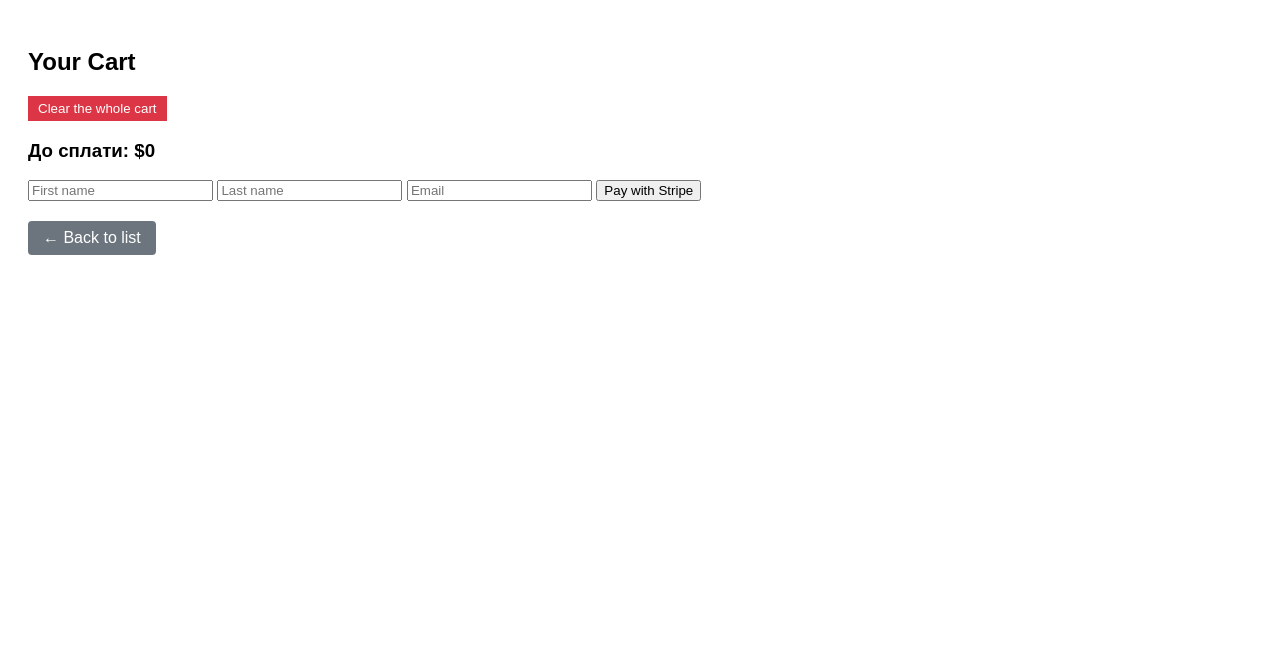
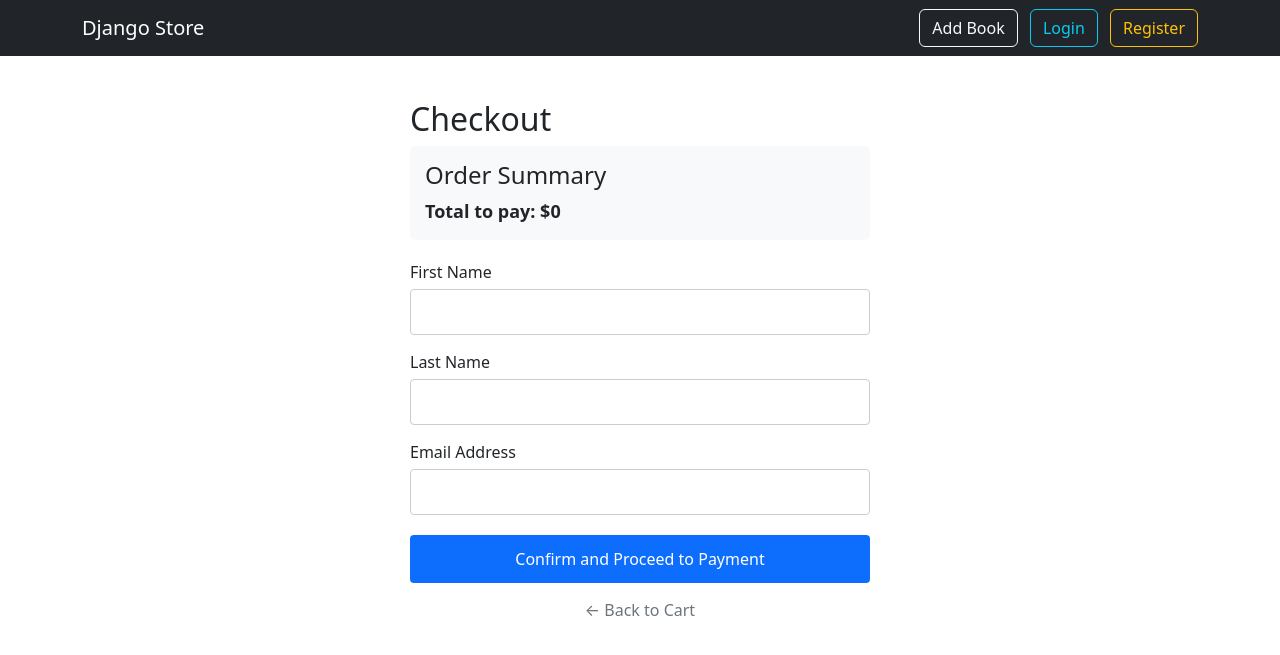
Before and after one commit to Ek1poz/python-course-projects, a Django app: page /books/checkout/ in a window 1280 px wide. Shown: the top 655 px of the page. Run offline with Django 5.2, Linux system fonts and the light colour scheme; parts of the project's set-up code (start-up, migrations or seed data) failed here and were passed over.

Commit message:
Modify the checkout templates

```diff
--- a/Homework_10_1_Django/my_app/urls.py
+++ b/Homework_10_1_Django/my_app/urls.py
@@ -29,6 +29,10 @@ urlpatterns = [
     path("logout/", UserLogoutView.as_view(), name="logout"),
     path("cart/add/<int:book_id>/", views.cart_add, name="cart_add"),
     path("cart/remove/<int:book_id>/", views.cart_remove, name="cart_remove"),
-    path("checkout/", views.order_create, name="order_create"),
     path('cart/clear/', views.cart_clear, name='cart_clear'),
+    path('cart/', views.cart_detail, name='cart_detail'),
+    path('payment/process/<int:order_id>/', views.payment_process, name='payment_process'),
+    path('payment/completed/', views.payment_completed, name='payment_completed'),
+    path('payment/canceled/', views.payment_canceled, name='payment_canceled'),
+    path('checkout/', views.order_create, name='order_create'),
 ]
--- a/Homework_10_1_Django/my_app/views.py
+++ b/Homework_10_1_Django/my_app/views.py
@@ -13,7 +13,7 @@ from django.db import transaction
 from django.db.models import Count, F, Q, QuerySet, Model
 from django.http import HttpRequest, HttpResponse
 from django.shortcuts import render, redirect, get_object_or_404
-from django.urls import reverse_lazy
+from django.urls import reverse_lazy, reverse
 from django.views.decorators.http import require_POST
 from django.views.generic import (
     CreateView,
@@ -153,23 +153,26 @@ class UserLogoutView(LogoutView):
     next_page = reverse_lazy("books:book_list")
 
 
+def cart_detail(request: HttpRequest) -> HttpResponse:
+    """
+    Render the cart detail page displaying all added items.
+    """
+    cart = Cart(request)
+    return render(request, "cart/detail.html", {"cart": cart})
+
+
 def order_create(request: HttpRequest) -> HttpResponse:
     """
-    Handle order creation, process cart items, send confirmation email,
-    and redirect to Stripe Checkout using an atomic database transaction.
+    Create an order from cart items, clear the cart, and redirect to payment processing.
     """
     cart = Cart(request)
-
     if request.method == "POST":
-        first_name: str = request.POST.get("first_name", "")
-        last_name: str = request.POST.get("last_name", "")
-        email: str = request.POST.get("email", "")
-
         with transaction.atomic():
-            order: Order = Order.objects.create(
-                first_name=first_name, last_name=last_name, email=email
+            order = Order.objects.create(
+                first_name=request.POST.get("first_name"),
+                last_name=request.POST.get("last_name"),
+                email=request.POST.get("email"),
             )
-
             for item in cart:
                 OrderItem.objects.create(
                     order=order,
@@ -177,47 +180,70 @@ def order_create(request: HttpRequest) -> HttpResponse:
                     price=item["price"],
                     quantity=item["quantity"],
                 )
+            cart.clear()
+            return redirect("books:payment_process", order_id=order.id)
 
-            cart.clear()
+    return render(request, "orders/create.html", {"cart": cart})
 
-            send_mail(
-                subject=f"Order #{order.id} Confirmation",
-                message=f"Dear {order.first_name}, your order has been successfully placed.",
-                from_email=settings.DEFAULT_FROM_EMAIL,
-                recipient_list=[order.email],
-                fail_silently=True,
-            )
 
-            session = stripe.checkout.Session.create(
-                payment_method_types=["card"],
-                line_items=[
-                    {
-                        "price_data": {
-                            "currency": "usd",
-                            "product_data": {"name": f"Order {order.id}"},
-                            "unit_amount": int(order.get_total_cost() * 100),
-                        },
-                        "quantity": 1,
-                    }
-                ],
-                mode="payment",
-                success_url=request.build_absolute_uri("/books/") + "?success=true",
-                cancel_url=request.build_absolute_uri("/books/") + "?canceled=true",
-            )
-            return redirect(session.url, code=303)
+def payment_process(request: HttpRequest, order_id: int) -> HttpResponse:
+    """
+    Initiate a Stripe checkout session for the specified order.
+    """
+    order = get_object_or_404(Order, id=order_id)
 
-    return render(request, 'orders/create.html', {'cart': cart})
+    if request.method == "POST":
+        success_url = request.build_absolute_uri(reverse("books:payment_completed"))
+        cancel_url = request.build_absolute_uri(reverse("books:payment_canceled"))
+
+        session = stripe.checkout.Session.create(
+            payment_method_types=["card"],
+            line_items=[
+                {
+                    "price_data": {
+                        "currency": "usd",
+                        "product_data": {"name": f"Order {order.id}"},
+                        "unit_amount": int(order.get_total_cost() * 100),
+                    },
+                    "quantity": 1,
+                }
+            ],
+            mode="payment",
+            success_url=success_url,
+            cancel_url=cancel_url,
+        )
+        return redirect(session.url, code=303)
+
+    return render(request, 'orders/process.html', {'order': order})
+
+
+def payment_completed(request: HttpRequest) -> HttpResponse:
+    """
+    Render the successful payment completion page.
+    """
+    return render(request, "orders/completed.html")
+
+
+def payment_canceled(request: HttpRequest) -> HttpResponse:
+    """
+    Render the payment cancellation page.
+    """
+    return render(request, "orders/canceled.html")
 
 
 @require_POST
 def cart_add(request: HttpRequest, book_id: int) -> HttpResponse:
     """
-    Add a selected book to the cart and redirect to check out.
+    Add a selected book to the cart or update its quantity.
     """
     cart = Cart(request)
     book = get_object_or_404(Book, id=book_id)
-    cart.add(book=book, quantity=1)
-    return redirect('books:order_create')
+    quantity = int(request.POST.get("quantity", 1))
+    override = request.POST.get('override') == 'True'
+    cart.add(book=book, quantity=quantity, override_quantity=override)
+
+    return redirect('books:cart_detail')
+
 
 @require_POST
 def cart_remove(request, book_id):
@@ -227,7 +253,8 @@ def cart_remove(request, book_id):
     cart = Cart(request)
     book = get_object_or_404(Book, id=book_id)
     cart.remove(book)
-    return redirect('books:order_create')
+    return redirect('books:cart_detail')
+
 
 @require_POST
 def cart_clear(request):
@@ -236,4 +263,4 @@ def cart_clear(request):
     """
     cart = Cart(request)
     cart.clear()
-    return redirect('books:order_create')
+    return redirect('books:cart_detail')
--- a/Homework_10_1_Django/templates/books/book_list.html
+++ b/Homework_10_1_Django/templates/books/book_list.html
@@ -8,7 +8,7 @@
             <input type="text" name="q" class="form-control me-2" placeholder="Search..." value="{{ request.GET.q|default_if_none:'' }}">
             <button type="submit" class="btn btn-primary">Search</button>
         </form>
-        <a href="{% url 'books:order_create' %}" class="btn btn-success">Checkout</a>
+        <a href="{% url 'books:cart_detail' %}" class="btn btn-primary">View Cart</a>
     </div>
 </div>
 
--- a/Homework_10_1_Django/templates/orders/create.html
+++ b/Homework_10_1_Django/templates/orders/create.html
@@ -1,35 +1,34 @@
-<!DOCTYPE html>
-<html>
-<head>
-    <title>Checkout</title>
-</head>
-<body style="padding: 20px; font-family: sans-serif;">
-    <h2>Your Cart</h2>
-    <ul>
-    {% for item in cart %}
-        <li>{{ item.book.title }} - {{ item.quantity }} шт. - ${{ item.total_price }}
-            <form action="{% url 'books:cart_remove' item.book.id %}" method="post" style="display:inline;">
-                {% csrf_token %}
-                <button type="submit" style="color: red;">Видалити</button>
-            </form>
-        </li>
-    {% endfor %}
-    </ul>
-    <form action="{% url 'books:cart_clear' %}" method="post" style="margin-top: 10px;">
+{% extends "books/base.html" %}
+{% block content %}
+<div style="max-width: 500px; margin: 0 auto; padding: 20px;">
+    <h2>Checkout</h2>
+
+    <div style="background-color: #f8f9fa; padding: 15px; margin-bottom: 20px; border-radius: 5px;">
+        <h4>Order Summary</h4>
+        <p style="margin: 0; font-size: 18px;"><strong>Total to pay: ${{ cart.get_total_price }}</strong></p>
+    </div>
+
+    <form action="{% url 'books:order_create' %}" method="post">
         {% csrf_token %}
-        <button type="submit" style="background-color: #dc3545; color: white; padding: 5px 10px; border: none; cursor: pointer;">Clear the whole cart</button>
+        <div style="margin-bottom: 15px;">
+            <label for="first_name" style="display: block; margin-bottom: 5px;">First Name</label>
+            <input type="text" name="first_name" id="first_name" required style="width: 100%; padding: 10px; border: 1px solid #ccc; border-radius: 4px;">
+        </div>
+        <div style="margin-bottom: 15px;">
+            <label for="last_name" style="display: block; margin-bottom: 5px;">Last Name</label>
+            <input type="text" name="last_name" id="last_name" required style="width: 100%; padding: 10px; border: 1px solid #ccc; border-radius: 4px;">
+        </div>
+        <div style="margin-bottom: 20px;">
+            <label for="email" style="display: block; margin-bottom: 5px;">Email Address</label>
+            <input type="email" name="email" id="email" required style="width: 100%; padding: 10px; border: 1px solid #ccc; border-radius: 4px;">
+        </div>
+        <button type="submit" style="background-color: #0d6efd; color: white; padding: 12px 20px; width: 100%; border: none; border-radius: 4px; font-size: 16px; cursor: pointer;">
+            Confirm and Proceed to Payment
+        </button>
     </form>
-<h3>До сплати: ${{ cart.get_total_price }}</h3>
 
-<form action="{% url 'books:order_create' %}" method="post">
-    {% csrf_token %}
-    <input type="text" name="first_name" placeholder="First name" required>
-    <input type="text" name="last_name" placeholder="Last name" required>
-    <input type="email" name="email" placeholder="Email" required>
-    <button type="submit">Pay with Stripe</button>
-</form>
-
-<a href="{% url 'books:book_list' %}" style="display: inline-block; margin-top: 20px; padding: 8px 15px; background-color: #6c757d; color: white; text-decoration: none; border-radius: 4px;">&larr; Back to list</a>
-
-</body>
-</html>
+    <div style="margin-top: 15px; text-align: center;">
+        <a href="{% url 'books:cart_detail' %}" style="color: #6c757d; text-decoration: none;">&larr; Back to Cart</a>
+    </div>
+</div>
+{% endblock %}
```
Also changed, not shown: Homework_10_1_Django/templates/cart/detail.html (added, +62 -0 lines), Homework_10_1_Django/templates/orders/canceled.html (added, +10 -0 lines), Homework_10_1_Django/templates/orders/completed.html (added, +9 -0 lines), Homework_10_1_Django/templates/orders/process.html (added, +17 -0 lines).
